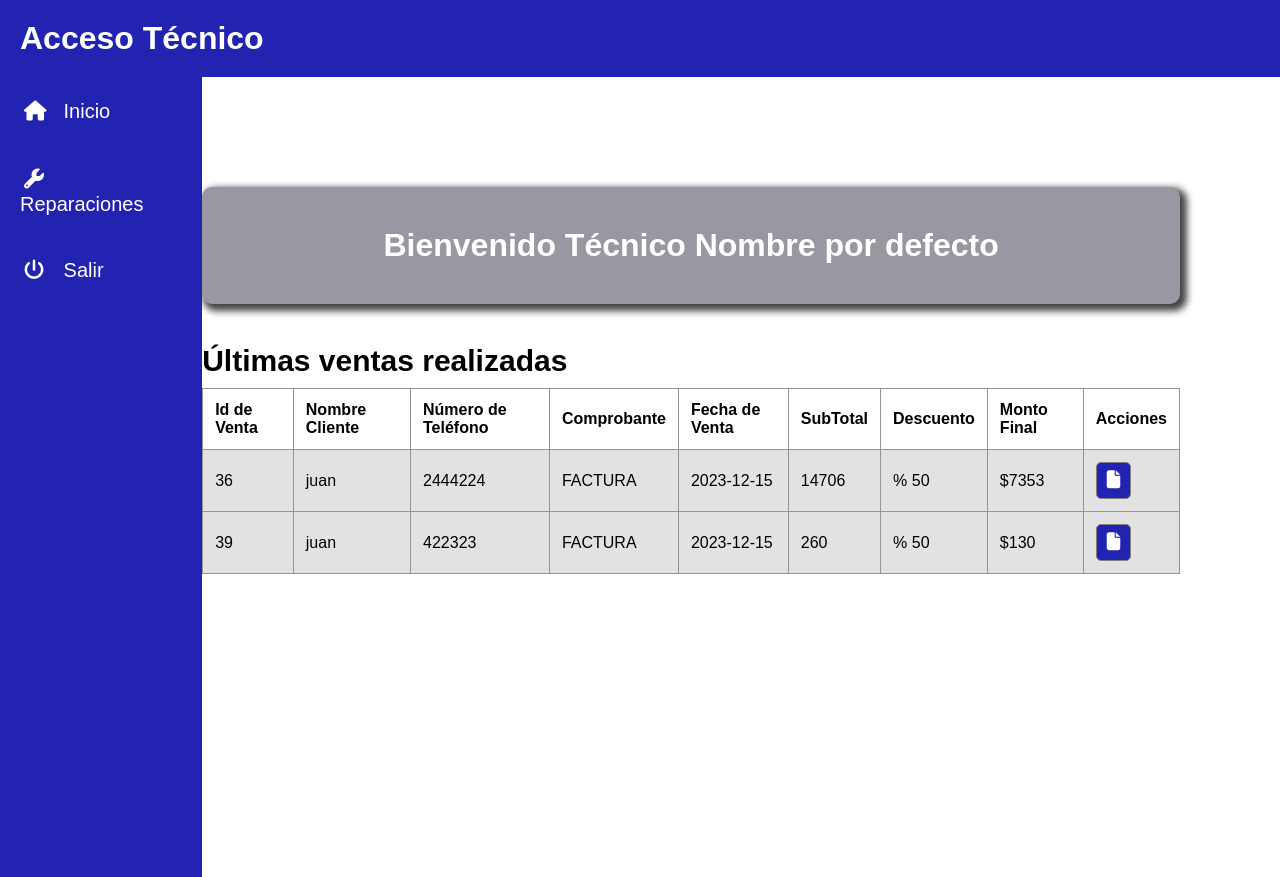
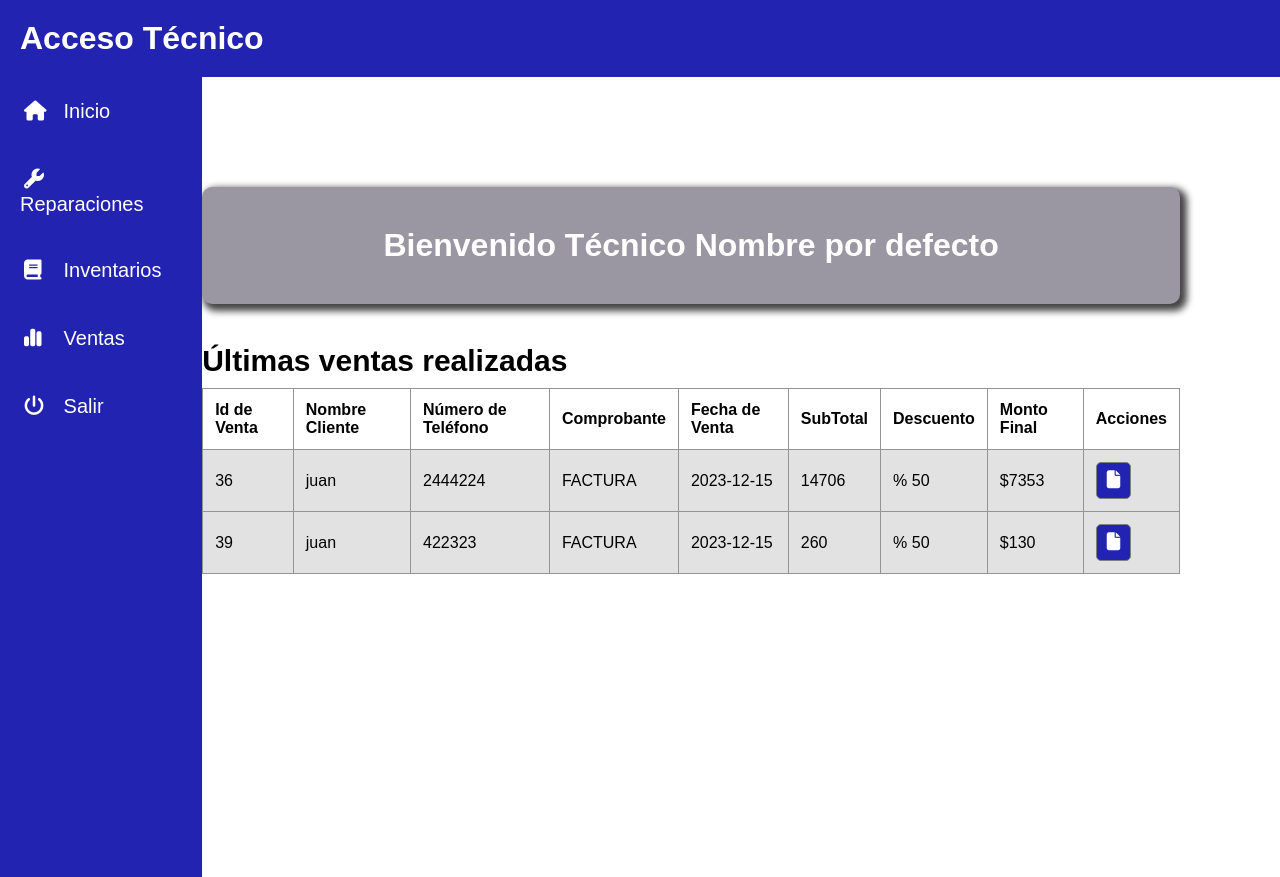
Before and after one commit to iandiaz1/sistematintas, a PHP site: page /sistematinta/panel/technicalPanel.php in a window 1280 px wide. Run offline with PHP 8.4, Linux system fonts and the light colour scheme; data comes from the database, SQL or seed files in the repository.

Commit message:
first commit

```diff
--- a/panel/technicalPanel.php
+++ b/panel/technicalPanel.php
@@ -33,6 +33,16 @@
             </div>
           </ul>
           <ul class="panel-admin-box">
+            <div id="inventarios" class="route-nav-box">
+              <a class="fa-solid fa-book"> </a><span> Inventarios</span>
+            </div>
+          </ul>
+          <ul class="panel-admin-box">
+            <div id="ventas" class="route-nav-box">
+              <a class="fa-solid fa-chart-simple"> </a><span> Ventas</span>
+            </div>
+          </ul>
+          <ul class="panel-admin-box">
             <div id="logout" class="route-nav-box">
               <a class="fa-solid fa-power-off"></a>
               <span> Salir</span>
--- a/routes/routesTechnical.js
+++ b/routes/routesTechnical.js
@@ -4,6 +4,8 @@ document.addEventListener("DOMContentLoaded", function () {
   const contentContainer = document.getElementById("content-container");
   const inicioNavItem = document.getElementById("inicio");
   const reparacionesNavItem = document.getElementById("reparaciones");
+  const inventariosNavItem = document.getElementById("inventarios");
+  const ventasNavItem = document.getElementById("ventas");
   function cargarContenido(pagina) {
     fetch(pagina)
       .then((response) => response.text())
@@ -27,4 +29,12 @@ document.addEventListener("DOMContentLoaded", function () {
   reparacionesNavItem.addEventListener("click", function () {
     cargarContenido("componentsAdmin/repairs.php");
   });
+
+  inventariosNavItem.addEventListener("click", function () {
+    cargarContenido("componentsAdmin/inventories.php");
+  });
+
+  ventasNavItem.addEventListener("click", function () {
+    cargarContenido("componentsAdmin/sale.php");
+  });
 });
```
